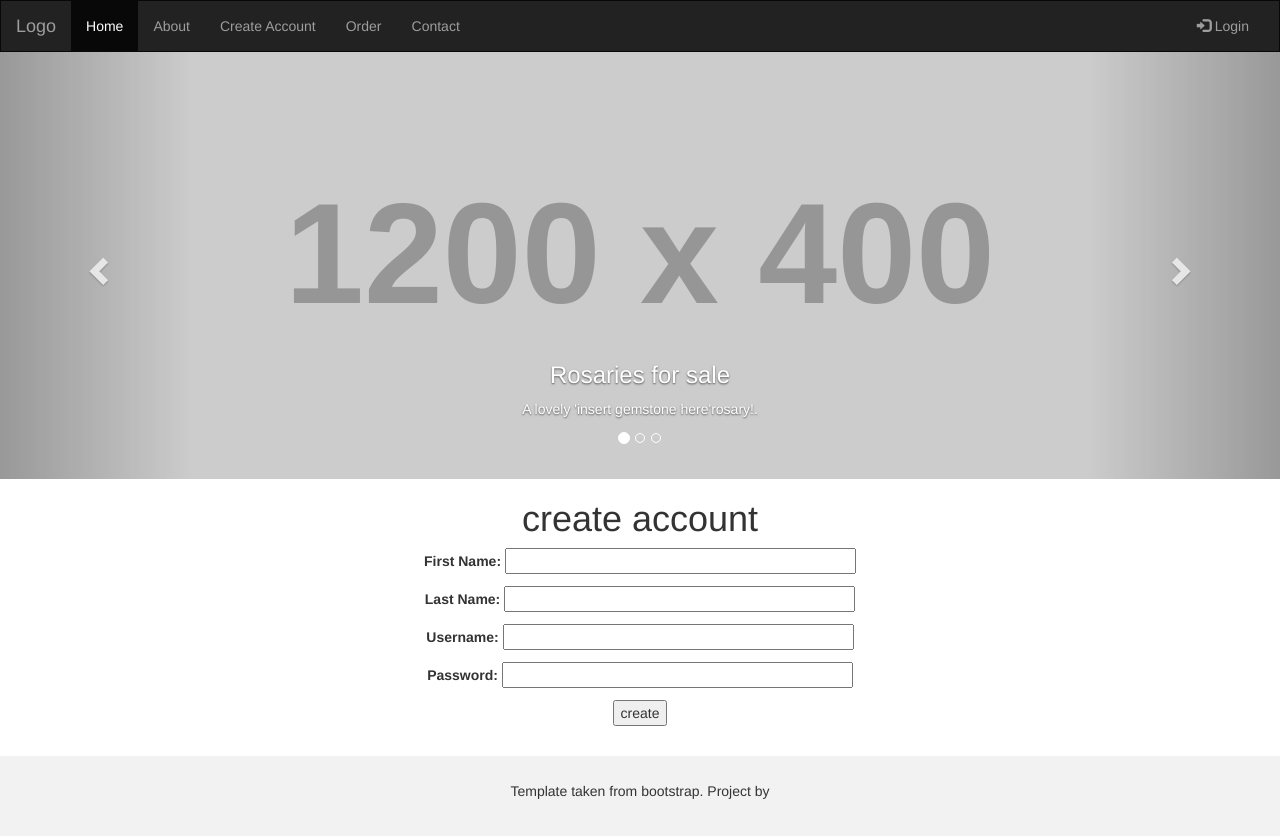
After one commit to thesaltypumpkin/rosary_database_project, a Flask app: page /account in a window 1280 px wide. The commit adds this page. Run offline with Flask 2, Linux system fonts and the light colour scheme; grey boxes labelled with a size stand in for pictures from a placeholder-image service; parts of the project's set-up code (start-up, migrations or seed data) failed here and were passed over; some libraries are stand-ins or nearby versions.

Commit message:
added a create account page and connected it to users database as postgres

```diff
--- a/GroupProjectSprint1/server.py
+++ b/GroupProjectSprint1/server.py
@@ -1,6 +1,20 @@
 import os
-from flask import Flask, render_template
+import psycopg2.extras
+
+
+from flask import Flask, render_template, request, session, redirect, url_for
+
 app = Flask(__name__)
+app.secret_key = os.urandom(24).encode('hex')
+
+
+def connect_to_dp():
+    connectionString = 'dbname = rosarydb user = postgres password = 12345 host = localhost'
+    print connectionString
+    try:
+        return psycopg2.connect(connectionString)
+    except:
+        print('nope')
 
 
 @app.route('/')
@@ -13,7 +27,7 @@ def order():
 
 @app.route('/login')
 def login():
-    return render_template('logIn.html')
+    return render_template('login.html')
 
 @app.route('/about')
 def about():
@@ -31,6 +45,34 @@ def catalog():
 def admin():
     return render_template('Admin.html')
 
+@app.route('/account', methods=['GET', 'POST'])
+def account():
+    con = connect_to_dp()
+    cur = con.cursor(cursor_factory = psycopg2.extras.DictCursor)
+    pw =' '
+    userName =' '
+    firstName = ' '
+    lastName = ' '
+    admin = True
+
+    if request.method == 'POST':
+        print "post"
+        userName = request.form['username']
+        pw = request.form['pw']
+        lastName = request.form['lastname']
+        firstName = request.form['firstname']
+        try:
+            print cur.mogrify("INSERT INTO users (first_name, last_name, is_admin, username, password) VALUES (%s, %s, 'True', %s, crypt(%s, gen_salt('bf')));", (firstName, lastName, userName, pw))
+            cur.execute("INSERT INTO users (first_name, last_name, is_admin, username, password) VALUES (%s, %s, 'True', %s, crypt(%s, gen_salt('bf')));", (firstName, lastName, userName, pw))
+        except:
+            print "suck it nerd"
+            con.rollback()
+        con.commit()
+        return render_template('logIn.html')
+
+    return render_template('createAccount.html', selectedMenu='account', firstname = firstName, lastname = lastName, pw = pw, username = userName)
+
+
 # start the server
 if __name__ == '__main__':
     app.run(host=os.getenv('IP', '0.0.0.0'), port =int(os.getenv('PORT', 8080)), debug=True)
--- /dev/null
+++ b/GroupProjectSprint1/templates/createAccount.html
@@ -0,0 +1,24 @@
+{% extends "layout.html" %}
+
+{% block content %}
+
+        <h1>create account</h1>
+        <form method="post" action="/account">
+
+    <p>
+    <label for="firstname">First Name:</label>
+    <input type="text" id="firstname" name="firstname" size="40" </p>
+    <p>
+    <label for="lastname">Last Name:</label>
+    <input type="text" id="lastname" name="lastname" size="40" </p>
+    <p>
+    <label for="username">Username:</label>
+    <input type="text" id="username" name="username" size="40" </p>
+    <p>
+    <label for="password">Password:</label>
+    <input type="password" id="pw" name="pw" size="40" /></p>
+
+    <p><input type="submit" value="create" name="submit" /></p>
+  </form>
+
+{% endblock %}
--- a/GroupProjectSprint1/templates/layout.html
+++ b/GroupProjectSprint1/templates/layout.html
@@ -50,6 +50,7 @@
       <ul class="nav navbar-nav">
         <li class="active"><a href="#">Home</a></li>
         <li><a href="/">About</a></li>
+        <li><a href="/account">Create Account</a></li>
         <li><a href="/order">Order</a></li>
         <li><a href="#">Contact</a></li>
       </ul>
--- a/GroupProjectSprint1/rosarydb.sql
+++ b/rosarydb.sql
@@ -1,7 +1,7 @@
 DROP DATABASE rosarydb;
 CREATE DATABASE rosarydb;
 \c rosarydb;
-
+create extension pgcrypto;
 CREATE TABLE IF NOT EXISTS users(
 	id serial PRIMARY KEY,
 	first_name VARCHAR(30) NOT NULL,
```
Also changed, not shown: GroupProjectSprint1/templates/logIn.html (+3 -77 lines).
